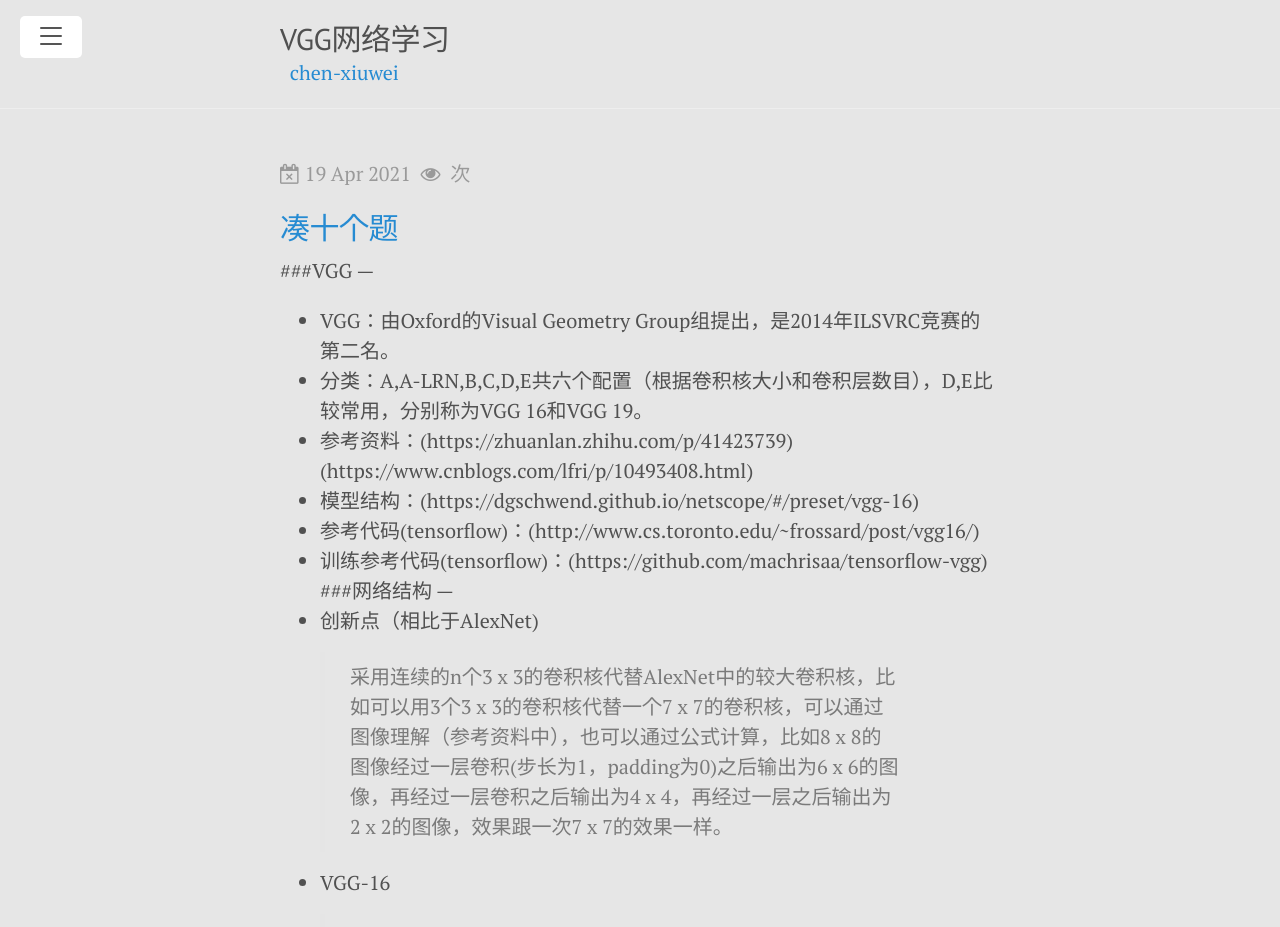
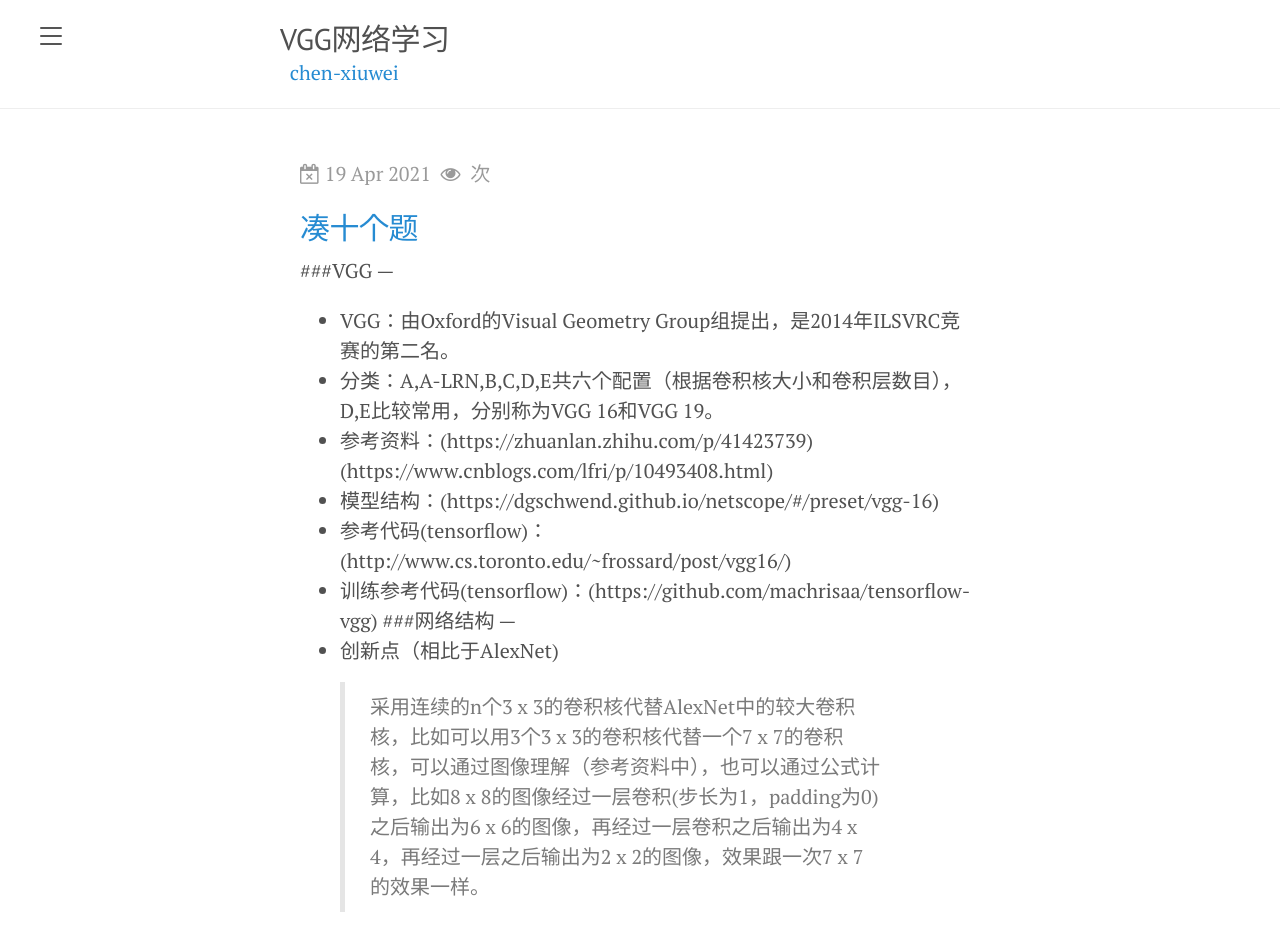
Before and after one commit to chen-xw/chen-xw.github.io, a Jekyll site: the page built from _posts/2021-04-19-VGG网络学习.markdown, in a window 1280 px wide. Shown: the top 927 px of the page. Built offline with Jekyll 4.4.1, drawn with Linux system fonts in a browser that asks for light colours; comment, search, counter and statistics services are not loaded.

Commit message:
Update lanyon.css

```diff
--- a/public/css/lanyon.css
+++ b/public/css/lanyon.css
@@ -60,6 +60,11 @@
  * regular page content.
  */
 .wrap-post{
+  background: white;
+    padding-left: inherit;
+    padding-right: inherit;
+    border-radius: 20px;
+}
 
 }
 .wrap {
```
